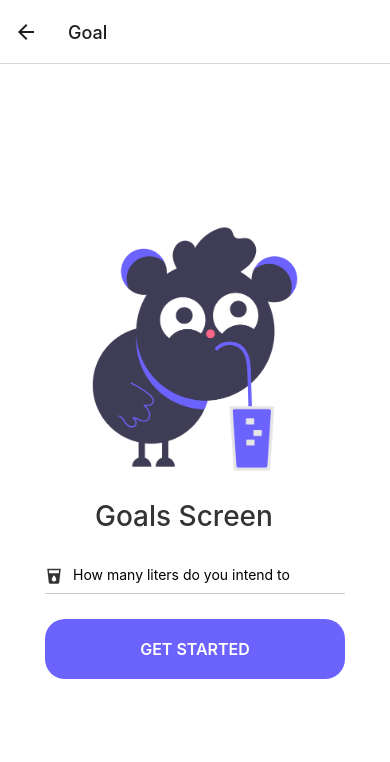
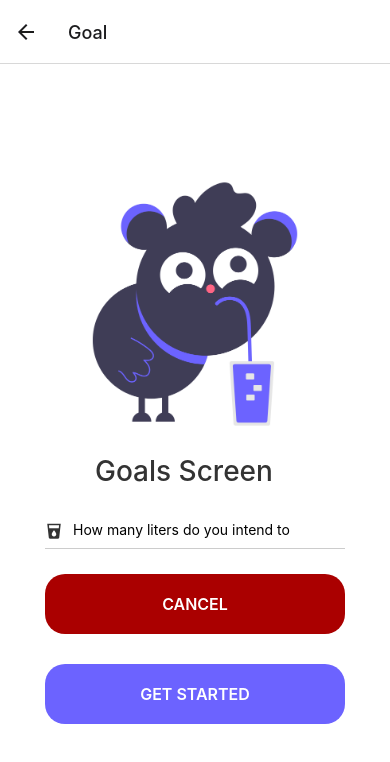
Before and after one commit to kadirgokalp/water-tracker-app, a React Native app: screen /Goal in a window 390 px wide. Shown: the top 762 px of the page. Built offline with nearby package versions, Linux system fonts and the light colour scheme.

Commit message:
Goal Screen button improvements

```diff
--- a/src/Components/Common/Button/CustomButton.jsx
+++ b/src/Components/Common/Button/CustomButton.jsx
@@ -2,9 +2,12 @@ import { View, Text, TouchableOpacity } from "react-native"
 import React from "react"
 import { styles } from "./CustomButton.styles"
 
-export default function Button({ buttonTitle, onPress }) {
+export default function Button({ buttonTitle, onPress, color }) {
 	return (
-		<TouchableOpacity style={styles.button} onPress={onPress}>
+		<TouchableOpacity
+			style={[styles.button, color ? { backgroundColor: color } : null]}
+			onPress={onPress}
+		>
 			<Text style={styles.buttonText}>{buttonTitle}</Text>
 		</TouchableOpacity>
 	)
--- a/src/Components/Goal/Goal.jsx
+++ b/src/Components/Goal/Goal.jsx
@@ -38,6 +38,8 @@ export default function Goal({ navigation }) {
 					<TextInput placeholder="How many liters do you intend to drink today?" />
 				</View>
 
+				<CustomButton buttonTitle="CANCEL" color={"#AA0000"} />
+
 				<CustomButton
 					buttonTitle="GET STARTED"
 					onPress={handleNavigate}
--- a/src/Components/Goal/Goal.styles.jsx
+++ b/src/Components/Goal/Goal.styles.jsx
@@ -3,7 +3,7 @@ import { StyleSheet } from "react-native"
 export const styles = StyleSheet.create({
 	outerContainer: {
 		flex: 1,
-		backgroundColor: "#fff",
+		backgroundColor: "#FFFFFF",
 		alignItems: "center",
 		justifyContent: "center",
 	},
```
